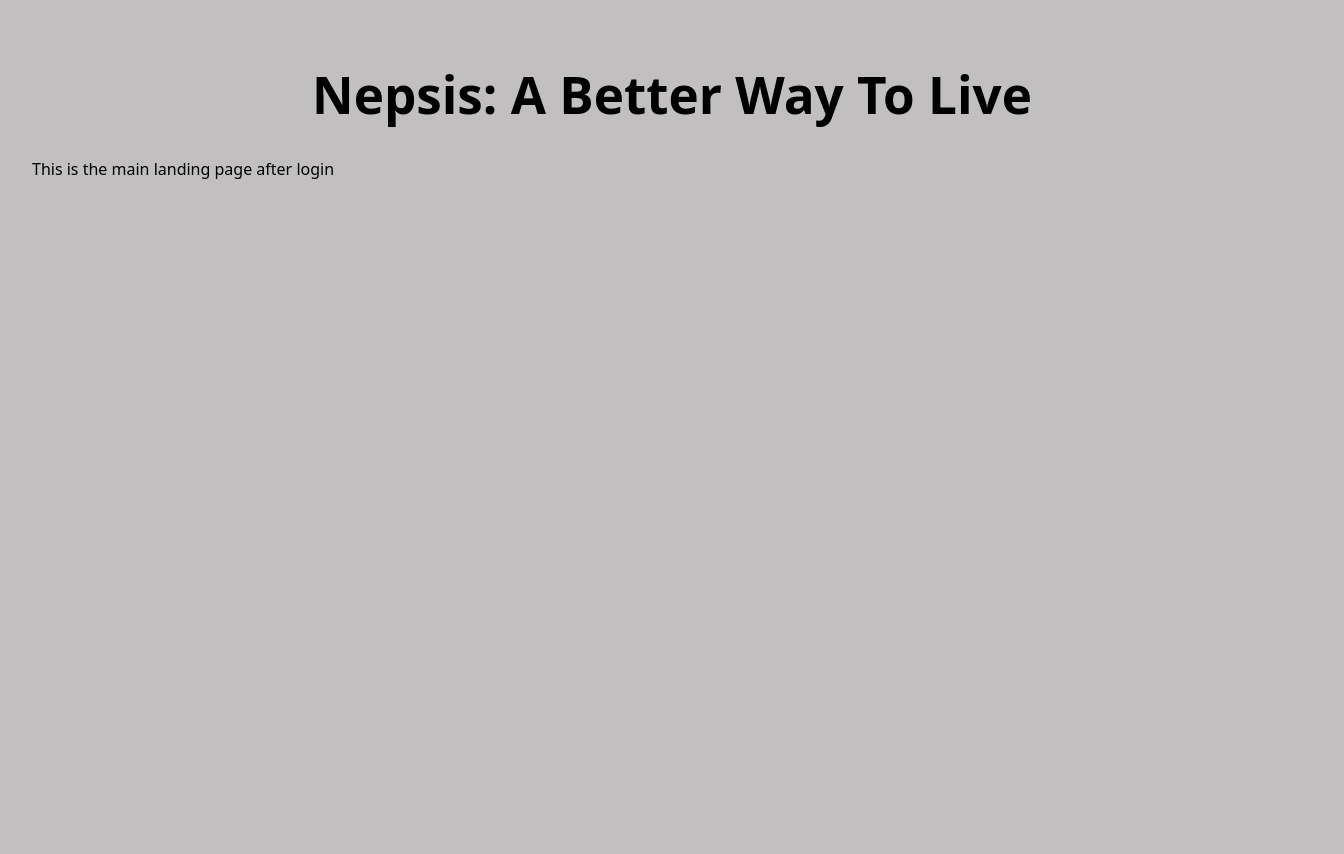
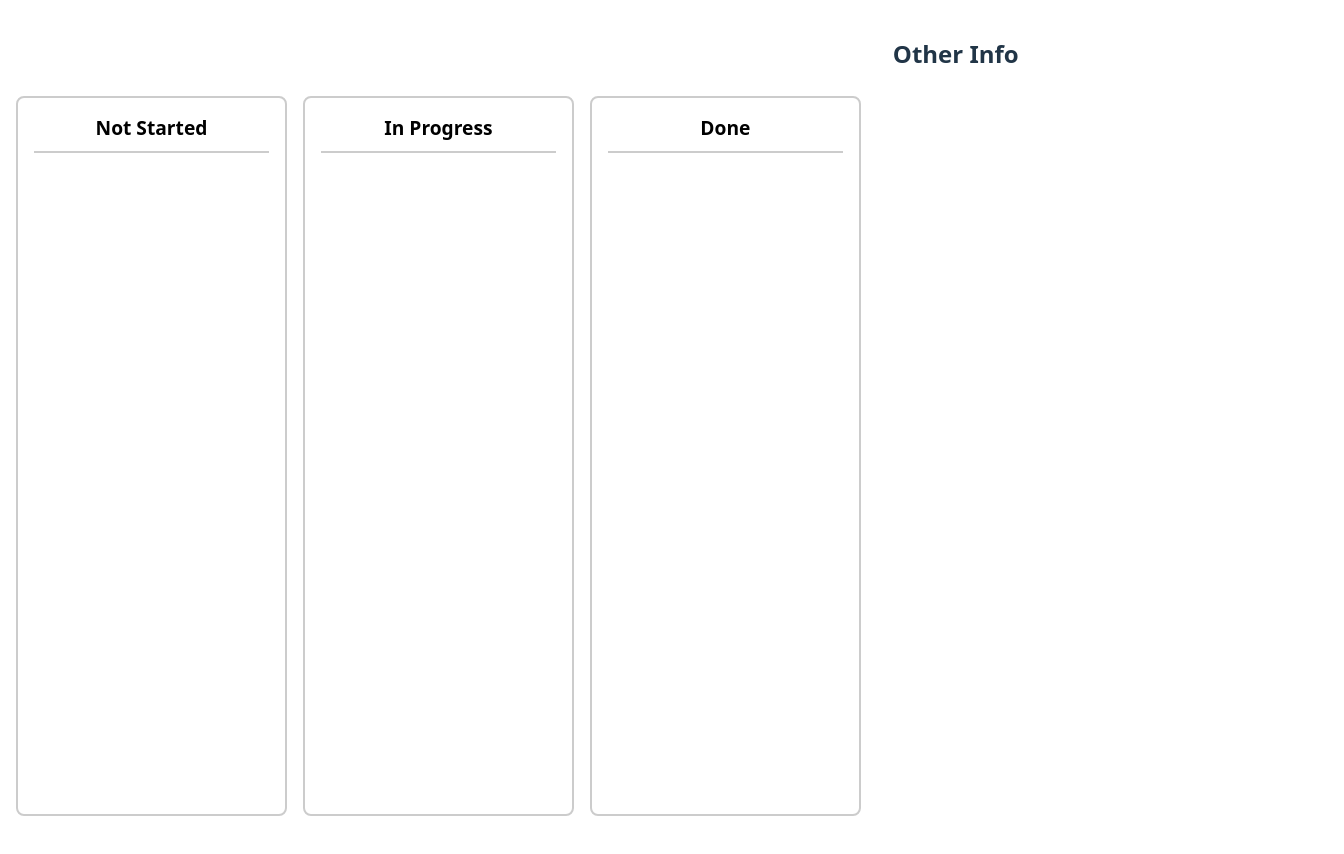
Before and after one commit to CBowers28/CEN3031-Group-Project, a React (Vite) app in the folder frontend/: page /dashboard in a window 1280 px wide. Shown: the top 854 px of the page, 1344 px wide, since content can reach past the window. After the commit the page ends 816 px from the top, so only its background shows below. Built offline with nearby package versions, Linux system fonts and the light colour scheme.

Commit message:
New Home Page Component
Added board that will be used to track the tasks

```diff
--- /dev/null
+++ b/frontend/src/components/TaskBoard.tsx
@@ -0,0 +1,54 @@
+import React from 'react';
+
+const TaskBoard: React.FC = () => {
+    const columns = ['Not Started', 'In Progress', 'Done'];
+
+    return (
+        <div
+            style={{
+                display: 'flex',
+                flex: 1, // Take up full height
+                gap: '1rem',
+                height: '90vh',
+                width: '66vw',
+                marginTop: '5rem'
+            }}
+        >
+            {columns.map((col) => (
+                <div
+                    key={col}
+                    style={{
+                        flex: 1,
+                        border: '2px solid #ccc',
+                        borderRadius: '8px',
+                        backgroundColor: '#ffffff',
+                        padding: '1rem',
+                        display: 'flex',
+                        flexDirection: 'column',
+                        gap: '1rem',
+                        minWidth: 0,
+                    }}
+                >
+                    {/* 🔥 Add your title here */}
+                    <h3
+                        style={{
+                            textAlign: 'center',
+                            color: '#000',
+                            marginTop: 0,
+                            fontSize: '1.2rem',
+                            fontWeight: 'bold',
+                            paddingBottom: '0.5rem',
+                            borderBottom: '2px solid #ccc', // 👈 this creates the bar
+                        }}
+                    >
+                        {col}
+                    </h3>
+
+                    {/* You can later add task cards below here */}
+                </div>
+            ))}
+        </div>
+    );
+};
+
+export default TaskBoard;
--- a/frontend/src/pages/MainDashboard.tsx
+++ b/frontend/src/pages/MainDashboard.tsx
@@ -1,15 +1,19 @@
 import React from "react";
+import TaskBoard from "../components/TaskBoard";
 
 const MainDashboard: React.FC = () => {
     return (
-        <div style={{
-            height: "100vh",
-            width: "100vw",
-            padding: '2rem',
-            backgroundColor: '#c1bfc0'
-        }}>
-           <h1 style={{ textAlign: 'center', color: 'black'}}> Nepsis: A Better Way To Live</h1>
-           <p style={{color: 'black'}}> This is the main landing page after login</p>
+        <div style={{display: 'flex', height: '100vh'}}>
+
+            {/* Left: Task board (2/3 width) */}
+            <div style={{ flex: 2, padding: '1rem' }}>
+                <TaskBoard />
+            </div>
+
+            {/* Right: Future widigits, Points, Profile, etc. */}
+            <div style={{flex: 1, padding: '1rem', backgroundColor: 'ffffff' }}>
+                <h2> Other Info</h2>
+            </div>
         </div>
     );
 };
```
